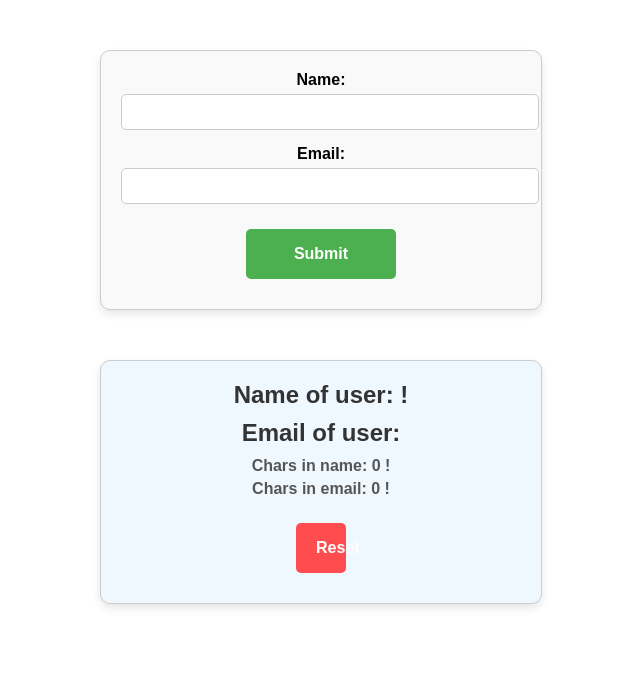
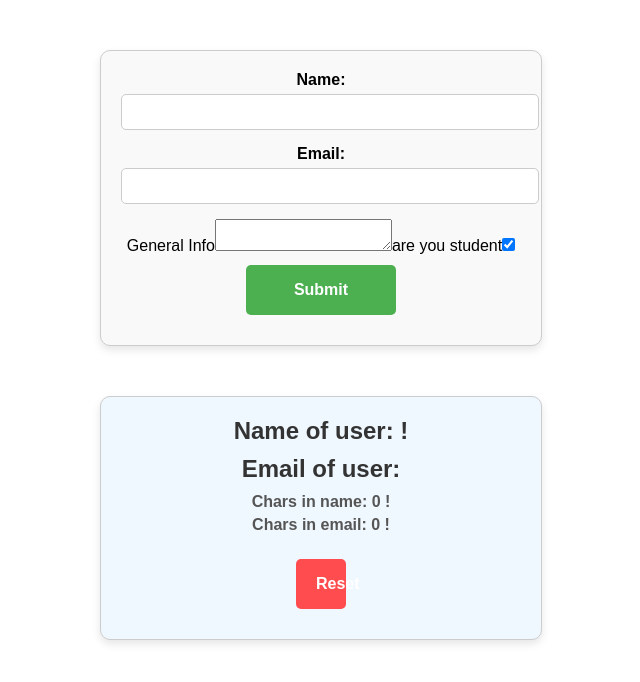
Before and after one commit to PrimeSafar/FirtsChallnage_ReactJs, a React (Create React App) app in the folder first_challange/: page / in a window 1280 px wide. Shown: the top 682 px of the page, without its empty margins (319-959 px from the left). Built offline with nearby package versions, Linux system fonts and the light colour scheme.

Commit message:
new Input Type

```diff
--- a/first_challange/src/form.js
+++ b/first_challange/src/form.js
@@ -1,7 +1,8 @@
 import { useState } from "react";
 
 export default function Form() {
-  const [formInputs, setFormInputs] = useState({ name: "", email: "" });
+
+  const [formInputs, setFormInputs] = useState({ name: "", email: "" , GeneralInfo: "" , isStudent: true });
 
   const formStyle = {
     maxWidth: "400px",
@@ -69,6 +70,21 @@ export default function Form() {
             setFormInputs({ ...formInputs, email: event.target.value })
           }
         />
+        <label>General Info</label>
+        <textarea
+        value={formInputs.GeneralInfo}
+         onChange={(event)=>{
+          setFormInputs({...formInputs,GeneralInfo:event.target.value})
+        }} />
+
+        <label>are you student</label>
+        <input checked={formInputs.isStudent} onChange={(event)=>{
+          //isStudent:event.target.value BOOLEAN VALUE
+          setFormInputs({...formInputs , isStudent:event.target.value})
+        }} type="checkbox"></input>
+
+
+
 
         <button type="submit" style={buttonStyle}>
           Submit
@@ -120,6 +136,7 @@ export default function Form() {
         >
           Reset
         </button>
+
       </div>
     </>
   );
```
